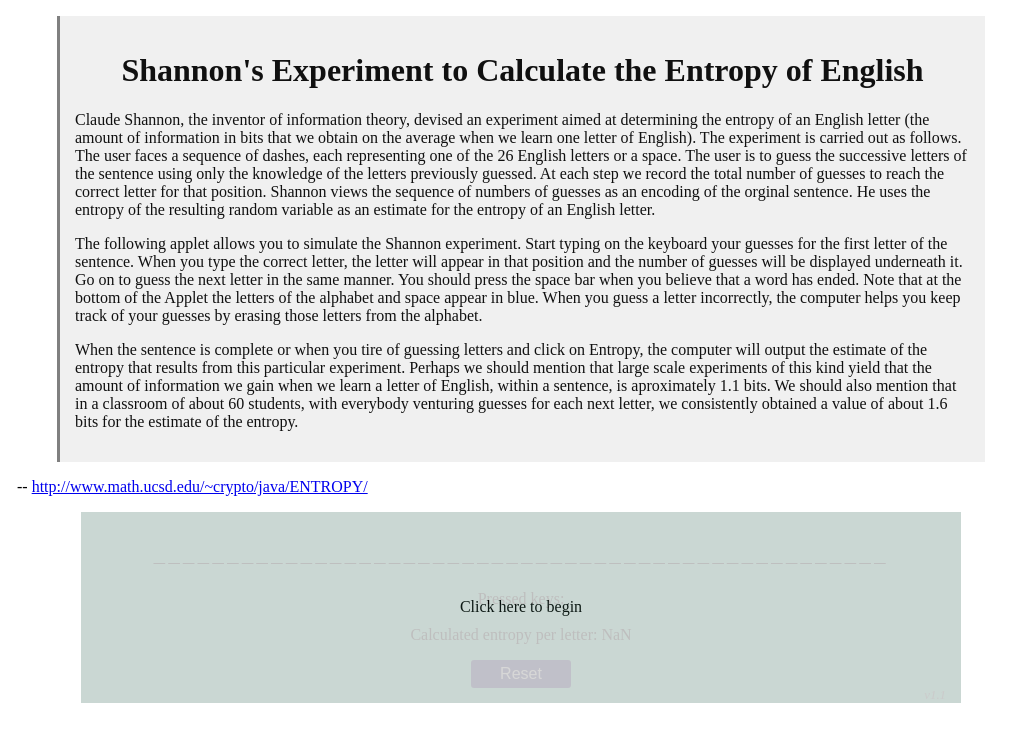
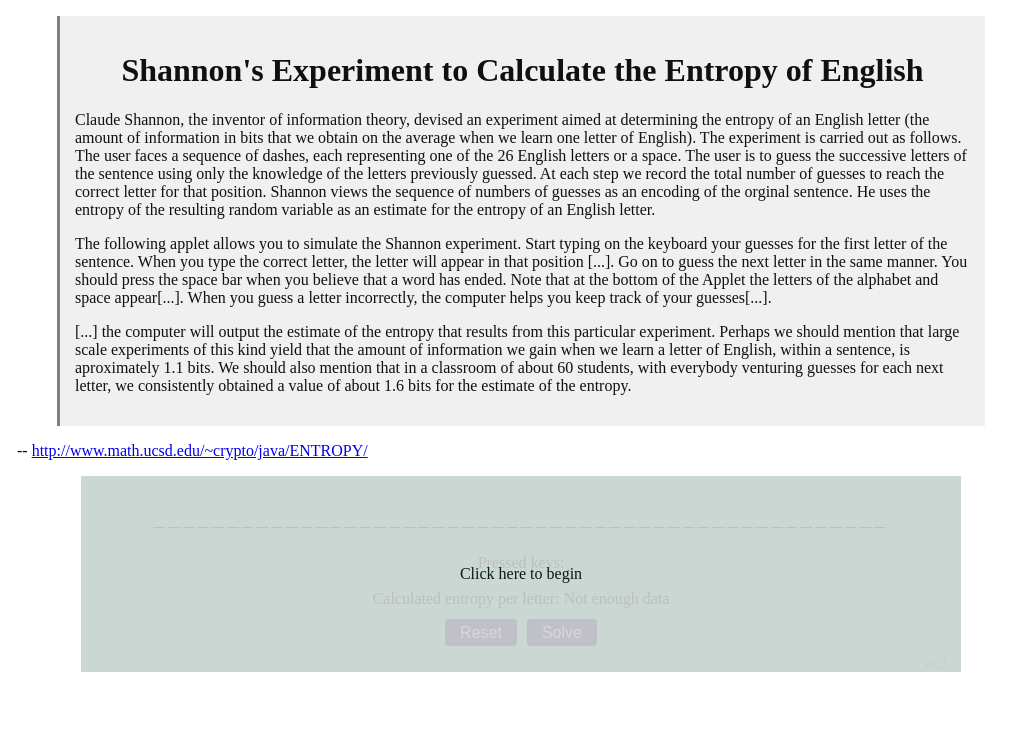
Before and after one commit to kltang96/Shannon-test, an Angular app: page / in a window 1280 px wide. Shown: the top 742 px of the page, without its empty margins (119-1135 px from the left). Built offline with nearby package versions, Linux system fonts and the light colour scheme.

Commit message:
2 changes
use correct entropy calculation formula

add Solve button

```diff
--- a/src/app/app.component.html
+++ b/src/app/app.component.html
@@ -6,10 +6,12 @@
       Claude Shannon, the inventor of information theory, devised an experiment aimed at determining the entropy of an English letter (the amount of information in bits that we obtain on the average when we learn one letter of English). The experiment is carried out as follows. The user faces a sequence of dashes, each representing one of the 26 English letters or a space. The user is to guess the successive letters of the sentence using only the knowledge of the letters previously guessed. At each step we record the total number of guesses to reach the correct letter for that position. Shannon views the sequence of numbers of guesses as an encoding of the orginal sentence. He uses the entropy of the resulting random variable as an estimate for the entropy of an English letter.
     </p>
     <p>
-      The following applet allows you to simulate the Shannon experiment. Start typing on the keyboard your guesses for the first letter of the sentence. When you type the correct letter, the letter will appear in that position and the number of guesses will be displayed underneath it. Go on to guess the next letter in the same manner. You should press the space bar when you believe that a word has ended. Note that at the bottom of the Applet the letters of the alphabet and space appear in blue. When you guess a letter incorrectly, the computer helps you keep track of your guesses by erasing those letters from the alphabet.
+      The following applet allows you to simulate the Shannon experiment. Start typing on the keyboard your guesses for the first letter of the sentence. When you type the correct letter, the letter will appear in that position<!-- and the number of guesses will be displayed underneath it--> [...]. Go on to guess the next letter in the same manner. You should press the space bar when you believe that a word has ended. Note that at the bottom of the Applet the letters of the alphabet and space appear<!-- in blue-->[...]. When you guess a letter incorrectly, the computer helps you keep track of your guesses<!-- by erasing those letters from the alphabet-->[...].
     </p>
     <p>
-      When the sentence is complete or when you tire of guessing letters and click on Entropy, the computer will output the estimate of the entropy that results from this particular experiment. Perhaps we should mention that large scale experiments of this kind yield that the amount of information we gain when we learn a letter of English, within a sentence, is aproximately 1.1 bits. We should also mention that in a classroom of about 60 students, with everybody venturing guesses for each next letter, we consistently obtained a value of about 1.6 bits for the estimate of the entropy.
+      <!--When the sentence is complete or when you tire of guessing letters and click on Entropy-->[...] the computer will output the estimate of the entropy that results from this particular experiment.
+
+      Perhaps we should mention that large scale experiments of this kind yield that the amount of information we gain when we learn a letter of English, within a sentence, is aproximately 1.1 bits. We should also mention that in a classroom of about 60 students, with everybody venturing guesses for each next letter, we consistently obtained a value of about 1.6 bits for the estimate of the entropy.
     </p>
 
   </blockquote>
--- a/src/app/shannon-test/sentences/sentences.ts
+++ b/src/app/shannon-test/sentences/sentences.ts
@@ -15,7 +15,7 @@ export const SENTENCES = [
   "The government felt confident that nobody would ever suspect the spy pigeon",
   "She looked at the masterpiece hanging in the museum but all she could think is that her five year old could do better",
   "They say people remember important moments in their life well yet no one remembers their own birth",
-  "I became paranoid that the school of jellyfish was goint to sting me",
+  "I became paranoid that the school of jellyfish was going to sting me",
   "He creeped like a lion stalking a gazelle on the savannah",
   "She accidentally created a whole new universe",
   "There is a reason that roses have thorns",
@@ -81,7 +81,7 @@ export const SENTENCES = [
   "I dont care what you do when youre not at work as long as the work gets done",
   "We were in the hallway of the second floor of the hospital",
   "The frivolous activity turned wrathful after someone voiced their opinion",
-  "They paused to admired the silent landscape of the night",
+  "They paused to admire the silent landscape of the night",
   "Never do that again or I will stop being your friend",
   "I want to talk about the benefits of having a pet pig",
   "Seek success but always be prepared for failure",
--- a/src/app/shannon-test/shannon-test.component.css
+++ b/src/app/shannon-test/shannon-test.component.css
@@ -30,20 +30,19 @@
   letter-spacing: 3px;
 }
 
-.div-btn {
-  width: 90px;
-  margin: 0 auto;
-  padding: 5px;
+.span-btn {
+  padding: 5px 15px;
+  margin: 5px;
   border-radius: 3px;
   background-color: midnightBlue;
   color: white;
   cursor: pointer;
   font-family: sans-serif;
 }
-.div-btn:hover {
+.span-btn:hover {
   background-color: mediumBlue;
 }
-.div-btn:active {
+.span-btn:active {
   background-color: blue;
 }
 
--- a/src/app/shannon-test/shannon-test.component.html
+++ b/src/app/shannon-test/shannon-test.component.html
@@ -12,12 +12,16 @@
   </p>
 
   <p>Pressed keys: <span class="sentence">{{displayCurrentPressedKeys()}}</span></p>
-  <p>Calculated entropy per letter: {{calculateEntropy()}}</p>
+  <p>Calculated entropy per letter:
+    <span *ngIf="!calculateEntropy()">Not enough data</span>
+    <span *ngIf="calculateEntropy()">{{calculateEntropy()}}</span>
+  </p>
 
-  <div (click)="reset()" class="div-btn">Reset</div>
+  <span (click)="reset()" class="span-btn">Reset</span>
+  <span (click)="solve()" class="span-btn">Solve</span>
 
-  <div>
-    <span class="version"><em>v1.1</em></span>
+  <div style="margin-top:15px">
+    <span class="version"><em>v1.2</em></span>
   </div>
 
 </div>
--- a/src/app/shannon-test/shannon-test.component.ts
+++ b/src/app/shannon-test/shannon-test.component.ts
@@ -42,7 +42,6 @@ export class ShannonTestComponent implements OnInit {
 
   handleLetter(letter: string) {
     if(this.sentence[this.currentIndex] == letter) {
-      console.log("correct")
       this.tries.push(this.currentPressedKeys.length+1)
       this.currentPressedKeys = ""
       this.currentIndex++
@@ -63,15 +62,44 @@ export class ShannonTestComponent implements OnInit {
   }
 
   calculateEntropy() {
-    let bits = 0
+    if(this.tries.length < 5) {
+      return null
+    }
+
+    let numberOfTries = {}
 
     this.tries.forEach(
       num => {
-        bits += Math.log2(num * 2 - 1)
+        if(numberOfTries[""+num]) {
+          numberOfTries[""+num]++
+        }
+        else {
+          numberOfTries[""+num] = 1
+        }
       }
     )
 
-    let entropy = bits/this.tries.length
+    let entropy = 0
+
+    for(let num in numberOfTries) {
+      let p = numberOfTries[num] / this.tries.length
+      entropy += p * Math.log2(1/p)
+    }
+
+    return entropy.toFixed(3)
+  }
+
+  //this method is wrong, but more a more accurate approximation for low number of guesses
+  calculateEntropy2() {
+    let totalTries = 0
+
+    this.tries.forEach(
+      num => {
+        totalTries += num
+      }
+    )
+
+    let entropy = Math.log2(totalTries/this.tries.length * 2 - 1)
 
     return entropy.toFixed(3)
   }
@@ -80,6 +108,9 @@ export class ShannonTestComponent implements OnInit {
     return this.currentPressedKeys.replace(" ", "_")
   }
 
+  solve() {
+    this.currentIndex = this.sentence.length
+  }
   reset() {
     this.ngOnInit()
   }
```
